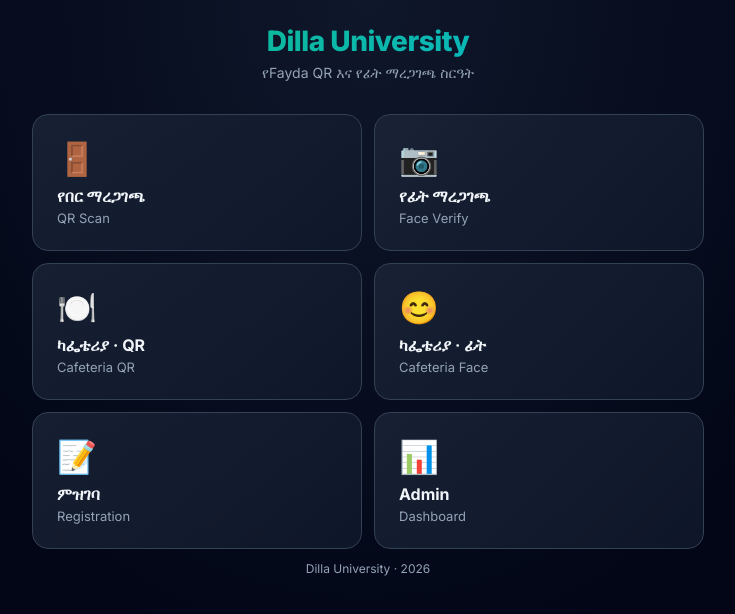
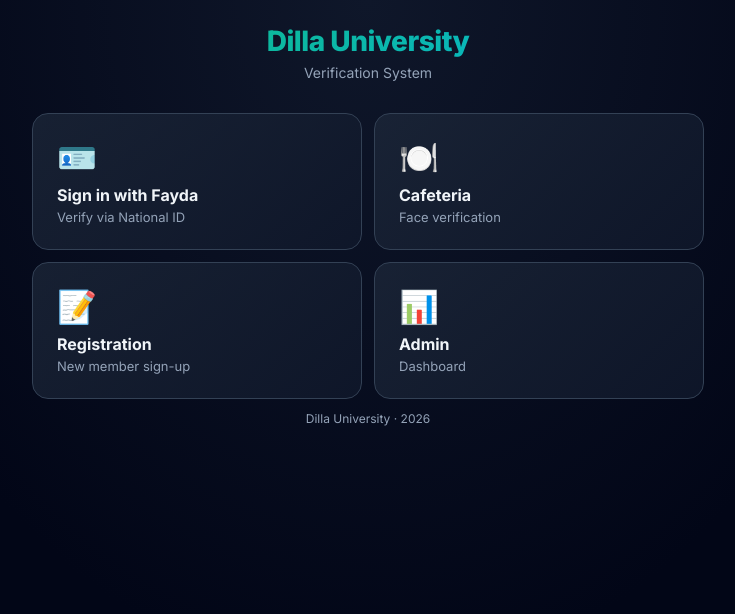
Before and after one commit to beyene4445-jpg/dilla-verifier, a website: page public/index.html in a window 1280 px wide. Shown: the whole page, without its empty margins (272-1007 px from the left). Drawn offline with Linux system fonts and the light colour scheme.

Commit message:
Update language and content in index.html

```diff
--- a/public/index.html
+++ b/public/index.html
@@ -1,5 +1,5 @@
 <!DOCTYPE html>
-<html lang="am">
+<html lang="en">
 <head>
   <meta charset="UTF-8" />
   <meta name="viewport" content="width=device-width, initial-scale=1.0, viewport-fit=cover" />
@@ -13,34 +13,24 @@
   <div class="container">
     <div class="header">
       <h1>Dilla University</h1>
-      <p>የFayda QR እና የፊት ማረጋገጫ ስርዓት</p>
+      <p>Verification System</p>
     </div>
 
     <div class="nav-grid">
-      <a class="nav-card" href="/gateway">
-        <div class="emoji">🚪</div>
-        <div class="label">የበር ማረጋገጫ</div>
-        <div class="desc">QR Scan</div>
-      </a>
-      <a class="nav-card" href="/verify-face?mode=gate">
-        <div class="emoji">📷</div>
-        <div class="label">የፊት ማረጋገጫ</div>
-        <div class="desc">Face Verify</div>
+      <a class="nav-card" href="/signin">
+        <div class="emoji">🪪</div>
+        <div class="label">Sign in with Fayda</div>
+        <div class="desc">Verify via National ID</div>
       </a>
       <a class="nav-card" href="/cafeteria">
         <div class="emoji">🍽️</div>
-        <div class="label">ካፌቴሪያ · QR</div>
-        <div class="desc">Cafeteria QR</div>
-      </a>
-      <a class="nav-card" href="/verify-face?mode=cafeteria&loc=main-cafeteria">
-        <div class="emoji">😊</div>
-        <div class="label">ካፌቴሪያ · ፊት</div>
-        <div class="desc">Cafeteria Face</div>
+        <div class="label">Cafeteria</div>
+        <div class="desc">Face verification</div>
       </a>
       <a class="nav-card" href="/register">
         <div class="emoji">📝</div>
-        <div class="label">ምዝገባ</div>
-        <div class="desc">Registration</div>
+        <div class="label">Registration</div>
+        <div class="desc">New member sign-up</div>
       </a>
       <a class="nav-card" href="/admin">
         <div class="emoji">📊</div>
```
